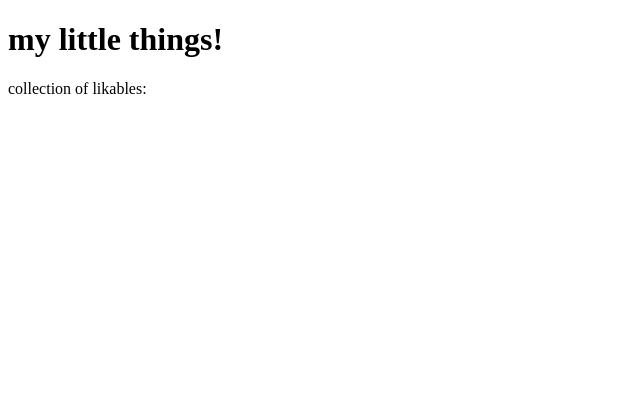
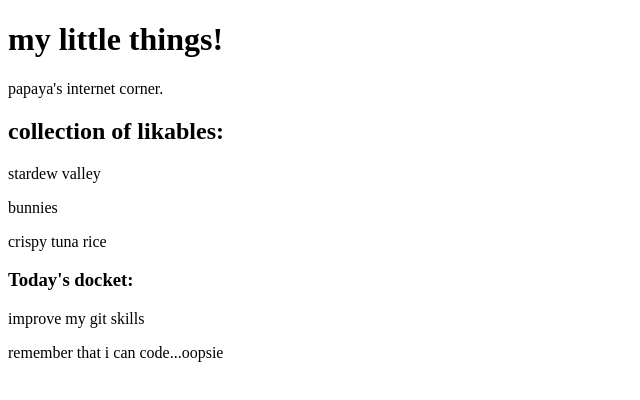
Before and after one commit to papayawhip117/little-things, a plain HTML site: page index.html in a window 1280 px wide. Shown: the whole page, without its empty margins (0-640 px from the left). Drawn offline with Linux system fonts and the light colour scheme.

Commit message:
add little things

```diff
--- a/index.html
+++ b/index.html
@@ -7,8 +7,16 @@
 <body>
 
     <h1> my little things! </h1>
+    <p> papaya's internet corner. </p>
 
-    <p> collection of likables: </p>
+    <h2> collection of likables: </h2>
+    <p> stardew valley </p>
+    <p> bunnies</p>
+    <p> crispy tuna rice </p>
+
+    <h3> Today's docket: </h3>
+    <p> improve my git skills </p>
+    <p> remember that i can code...oopsie </p>
 
 </body>
 </html>
```
